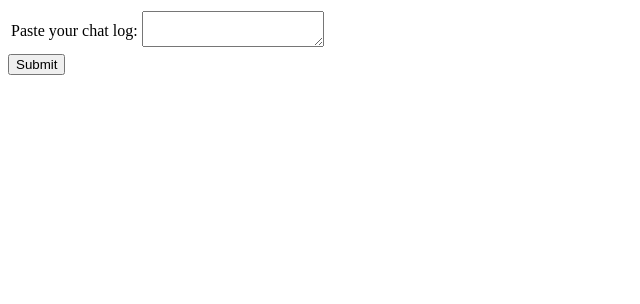
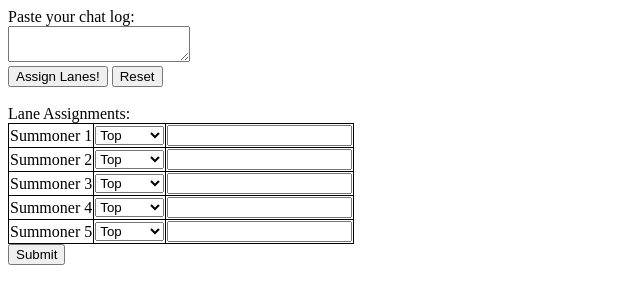
Before and after one commit to jqchang/qdodgeapp, a Django app: page / in a window 1280 px wide. Shown: the top 304 px of the page, without its empty margins (0-640 px from the left). Run offline with Django 3.2, Linux system fonts and the light colour scheme; some libraries are stand-ins or nearby versions.

Commit message:
Generated a feature vector. May restructure to cluster by lane assignment instead of by champ

```diff
--- /dev/null
+++ b/apps/qdodge/static/laneparse.js
@@ -0,0 +1,26 @@
+function parseLog(str) {
+  var lines = str.split("\n")
+  var players = 0
+  for(i in lines) {
+    if(lines[i] != "filler") {
+      var playername = lines[i].substring(0,lines[i].length-22)
+      console.log(playername)
+      $('#summoner'+Number(players+1)).val(playername)
+      players++;
+    }
+  }
+}
+function reset() {
+  for(var i=1; i < 6; i++) {
+    $('#chatlog').val('')
+    $('#summoner'+i).val('')
+  }
+}
+
+$(document).ready(function() {
+  console.log("ready!");
+  $('#parse').click(function() {
+    parseLog($('#chatlog').val())
+  });
+  $('#reset').click(reset)
+})
--- a/apps/qdodge/templates/index.html
+++ b/apps/qdodge/templates/index.html
@@ -4,18 +4,34 @@
     <meta charset="utf-8">
     <title>Queue Dodger</title>
     {%load static%}
-    <link rel='stylesheet' type='text/css' ref="{%static 'main.css'%}"/>
+    <link rel='stylesheet' type='text/css' href="{%static 'main.css'%}"/>
+    <script src="https://ajax.googleapis.com/ajax/libs/jquery/3.2.1/jquery.min.js"></script>
+    <script src="{%static 'laneparse.js'%}"></script>
   </head>
   <body>
-    <form action='dodge' method='post'>
+    Paste your chat log:<br>
+    <textarea id='chatlog'></textarea><br>
+    <button id='parse'>Assign Lanes!</button>
+    <button id='reset'>Reset</button><br><br>
+    Lane Assignments:
+    <form action='dodge' method='POST'>
+    <table>
         {%csrf_token%}
-      <table>
-        <tbody>
+        {%for i in '12345'%}
         <tr>
-            <td>Paste your chat log:</td>
-            <td><textarea name='chat'></textarea></td>
+          <td>Summoner {{i}}</td>
+          <td>
+            <select id='lane{{i}}' name='lane{{i}}'>
+              <option>Top</option>
+              <option>Jungle</option>
+              <option>Mid</option>
+              <option>ADC</option>
+              <option>Support</option>
+            </select>
+          </td>
+          <td><input type='text' id='summoner{{i}}' name='summoner{{i}}'></td>
         </tr>
-        </tbody>
+        {%endfor%}
     </table>
     <input type='submit'>
   </form>
--- a/apps/qdodge/views.py
+++ b/apps/qdodge/views.py
@@ -1,62 +1,82 @@
 from django.shortcuts import render, HttpResponse, redirect
-import json
+import json, os
 import urllib2
+import urllib
 import numpy as np
 import keys
+import datetime
 
 API_ROOT_URL = r"https://na1.api.riotgames.com"
 API_KEY = keys.API_KEY
+BASE_DIR = os.path.dirname(os.path.dirname(os.path.abspath(__file__)))
 CHAMP_DATA = r"/lol/static-data/v3/champions?locale=en_US&dataById=false&api_key="
 MASTERY_DATA = r"/lol/champion-mastery/v3/champion-masteries/by-summoner/"
 SUMM_BY_NAME = r"/lol/summoner/v3/summoners/by-name/"
 MATCH_HISTORY = r"/lol/match/v3/matchlists/by-account/"
 CURRENT_SEASON = r"9"
 apicalls = 0
+champ_data = open(os.path.join(BASE_DIR, 'qdodge/static/champions.json'),'r')
+CHAMPS = json.loads(champ_data.read())["data"]
+champ_data.close()
 
-def getChampNames():
+# def getChampNames():
+#     global apicalls
+#     try:
+#         champs = json.loads(urllib2.urlopen(CHAMP_DATA+API_KEY).read())
+#         apicalls += 1
+#         return champs
+#     except urllib2.HTTPError as e:
+#         print e
+#         return []
+
+# NOW HANDLED ON FRONTEND JQUERY
+# def getPlayerNames(chatlog):
+#     names = []
+#     for i in chatlog.split('\n'):
+#         newname = i[:len(i)-22]
+#         newname = newname.replace(" ","%20")
+#         if len(names) < 5 and newname not in names:
+#             names.append(newname)
+#     return names
+
+def getSummonerId(players):
     global apicalls
-    try:
-        champs = json.loads(urllib2.urlopen(CHAMP_DATA+API_KEY).read())
-        apicalls += 1
-        return champs
-    except urllib2.HTTPError as e:
-        print e
-        return []
-
-def getPlayerNames(chatlog):
-    names = []
-    for i in chatlog.split('\n'):
-        newname = i[:len(i)-22]
-        newname = newname.replace(" ","%20")
-        if len(names) < 5 and newname not in names:
-            names.append(newname)
-    return names
-
-def getSummonerId(arr):
-    global apicalls
-    nameDict = {}
-    for i in arr:
-        data = json.loads(urllib2.urlopen(API_ROOT_URL+SUMM_BY_NAME+i+r"?api_key="+API_KEY).read())
+    # nameDict = {}
+    for k,v in players.items():
+        # print API_ROOT_URL+SUMM_BY_NAME+v["name"].replace(" ","%20")+r"?api_key="+API_KEY
+        data = json.loads(urllib2.urlopen(API_ROOT_URL+SUMM_BY_NAME+v["name"].replace(" ","%20")+r"?api_key="+API_KEY).read())
         apicalls += 1
         # print data
-        nameDict[data["name"]] = {"id":data["id"], "accountId":data["accountId"]}
-    return nameDict
+        players[k]["id"] = data["id"]
+        players[k]["accountId"] = data["accountId"]
+        # nameDict[data["name"]] = {"id":data["id"], "accountId":data["accountId"]}
+    # return nameDict
 
 def getMasteryScores(summId):
     global apicalls
     data = json.loads(urllib2.urlopen(API_ROOT_URL+MASTERY_DATA+str(summId)+r"?api_key="+API_KEY).read())
+    sanitized = {}
     apicalls += 1
-    return data
+    for i in data:
+        sanitized[i["championId"]] = {
+            "championPoints": i["championPoints"],
+            "lastPlayTime": i["lastPlayTime"]
+        }
+    return sanitized
 
 def getMatches(acctId):
     global apicalls
-    data = json.loads(urllib2.urlopen(API_ROOT_URL+MATCH_HISTORY+str(acctId)+r"?season="+CURRENT_SEASON+r"&api_key="+API_KEY).read())
-    apicalls += 1
-    return data
+    try:
+        data = json.loads(urllib2.urlopen(API_ROOT_URL+MATCH_HISTORY+str(acctId)+r"?season="+CURRENT_SEASON+r"&api_key="+API_KEY).read())
+        apicalls += 1
+        return data
+    except urllib2.HTTPError as e:
+        print # coding=utf-8
+        return {"matches":[]}
 
 # Create your views here.
 def index(req):
-    # champ_data = open('urls.py')
+
     # data1 = json.load(champ_data)
     # print champ_data
     # champ_data.close()
@@ -66,11 +86,38 @@ def dodge(req):
     if req.method == 'GET':
         return redirect('/')
     elif req.method == 'POST':
-        playerNames = getPlayerNames(req.POST["chat"])
-        summId = getSummonerId(playerNames)
-        for key,val in summId.items():
-            mastery = getMasteryScores(val["id"])
-            for i in mastery:
-                print i
-            summId[key]["numRanked"] = getMatches(val["accountId"])["totalGames"]
-        return render(req, 'playerstats.html', {"players":summId})
+        global CHAMPS
+        champlist = CHAMPS.items()
+        champlist.sort(key=lambda x:int(x[0]))
+        lanes = {}
+        all_mastery = {}
+        for i in "12345":
+            lanes[req.POST["lane"+i]] = {"name":req.POST["summoner"+i]}
+        getSummonerId(lanes)
+        for k,v in lanes.items():
+            lanes[k]["mastery"] = getMasteryScores(v["id"])
+            lanes[k]["matches"] = getMatches(v["accountId"])
+        for i in champlist:
+            mastery = [0,0,0,0,0]
+            # print i[1]["id"], i[1]["name"]
+            for j,k in enumerate(["Top","Jungle","Mid","ADC","Support"]):
+                try:
+                    mastery[j] = (lanes[k]["mastery"][i[1]["id"]]["championPoints"],lanes[k]["mastery"][i[1]["id"]]["lastPlayTime"])
+                except KeyError as e:
+                    mastery[j] = (0,0)
+            all_mastery[i[1]["id"]] = np.ravel(np.array(mastery))
+        masterylist = []
+        for k,v in all_mastery.items():
+            masterylist.append(list(v))
+        X = np.array(masterylist)
+        print X, X.shape
+        # ["name"], lanes["Top"]["mastery"]["105"]
+
+        # for key,val in summId.items():
+        #     mastery = getMasteryScores(val["id"])
+        #     matches = getMatches(val["accountId"])
+        #     for i in mastery:
+        #         print i
+        #     summId[key]["numRanked"] = matches["totalGames"]
+        return render(req, 'playerstats.html', {"lanes":lanes})
+        # return HttpResponse("lol")
```
Also changed, not shown: apps/qdodge/templates/playerstats.html (+8 -5 lines). Lines whose indentation alone changed are shown as unchanged.
